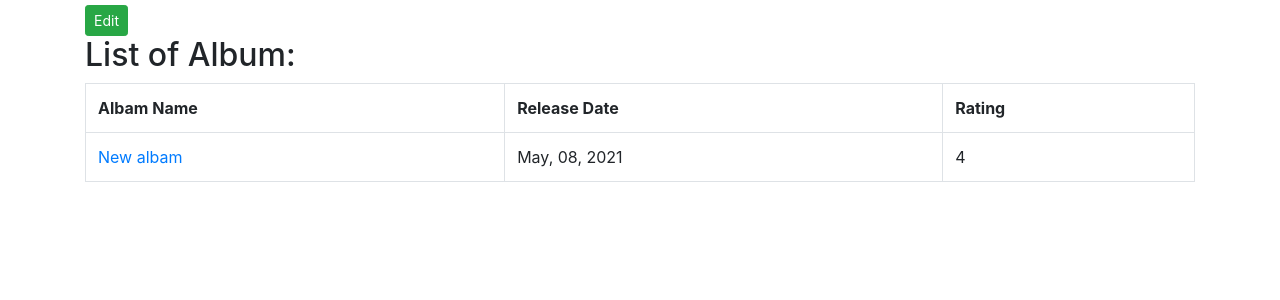
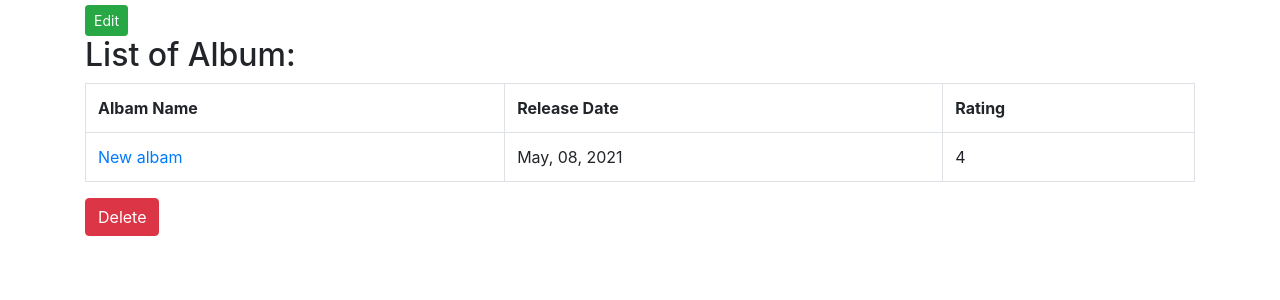
Before and after one commit to mz-nibir/Django-practise, a Django app: page /albam_list/1/ in a window 1280 px wide. Shown: the part 161-461 px from the top of the page. Run offline with Django 3.2, Linux system fonts and the light colour scheme; data comes from the database, SQL or seed files in the repository; some libraries are stand-ins or nearby versions.

Commit message:
Delete Artist successfully

```diff
--- a/My_First_Project/first_app/urls.py
+++ b/My_First_Project/first_app/urls.py
@@ -12,6 +12,7 @@ urlpatterns= [
     path('edit_artist/<int:artist_id>/',views.edit_artist,name='edit_artist'),
     path('edit_albam/<int:albam_id>/',views.edit_albam,name='edit_albam'),
     path('delete_albam/<int:albam_id>/',views.delete_albam,name='delete_albam'),
+    path('delete_artist/<int:artist_id>/',views.delete_musician,name='delete_artist'),
 
 
 
--- a/My_First_Project/first_app/views.py
+++ b/My_First_Project/first_app/views.py
@@ -76,3 +76,8 @@ def delete_albam(request,albam_id):
     albam= Albam.objects.get(pk=albam_id).delete()
     diction={'delete_success': 'Album Deleted Successfully '}
     return render(request,'first_app/delete.html',context=diction)
+
+def delete_musician(request,artist_id):
+    artist = Musician.objects.get(pk=artist_id).delete()
+    diction={'delete_success': 'Album Deleted Successfully '}
+    return render(request,'first_app/delete.html',context=diction)
--- a/My_First_Project/templates/first_app/albam_list.html
+++ b/My_First_Project/templates/first_app/albam_list.html
@@ -24,4 +24,6 @@
   {% endfor%}
 </table>
 
+<a href="{% url 'First_app:delete_artist' artist_id=artist_info.id %}" class="btn btn-danger" onclick="return confirm('Delete this Musician? ')">Delete</a>
+
 {% endblock %}
```
